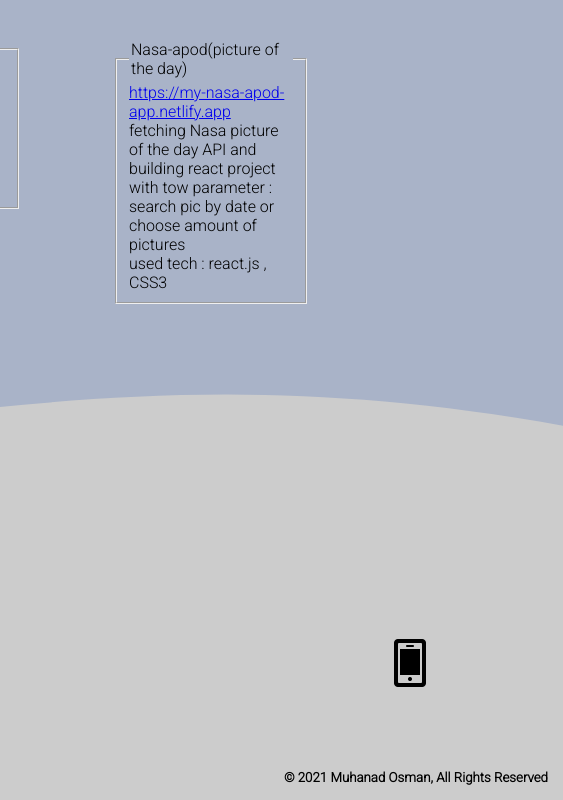
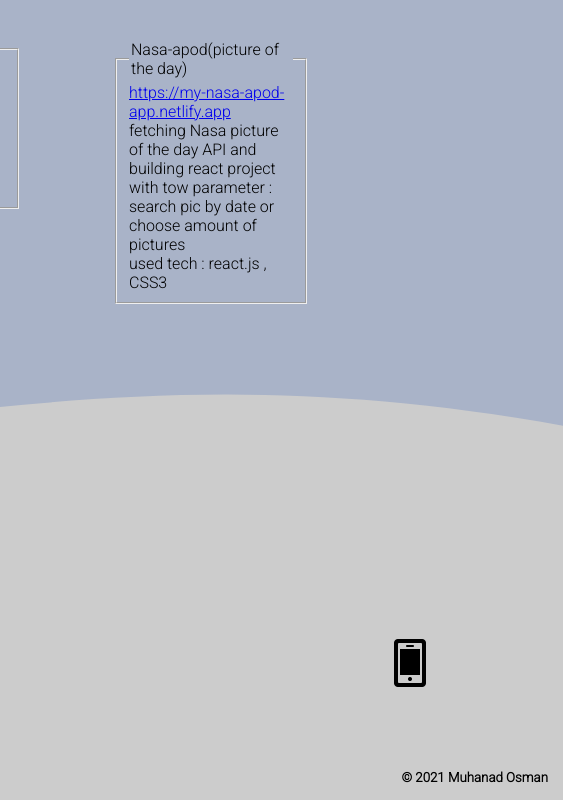
Before and after one commit to MuhandOsman/Portfolio, a plain HTML site: page index.html in a window 1280 px wide. Shown: the part 2040-2840 px from the top of the page, 717-1280 px from the left. Drawn offline with Linux system fonts and the light colour scheme; a web font is replaced by a local one.

Commit message:
some changes

```diff
--- a/index.html
+++ b/index.html
@@ -220,7 +220,7 @@
             /></a>
           </li>
         </ul>
-        <h5 class="rights">&copy 2021 Muhanad Osman, All Rights Reserved</h5>
+        <h5 class="rights">&copy 2021 Muhanad Osman</h5>
       </div>
     </footer>
   </body>
```
